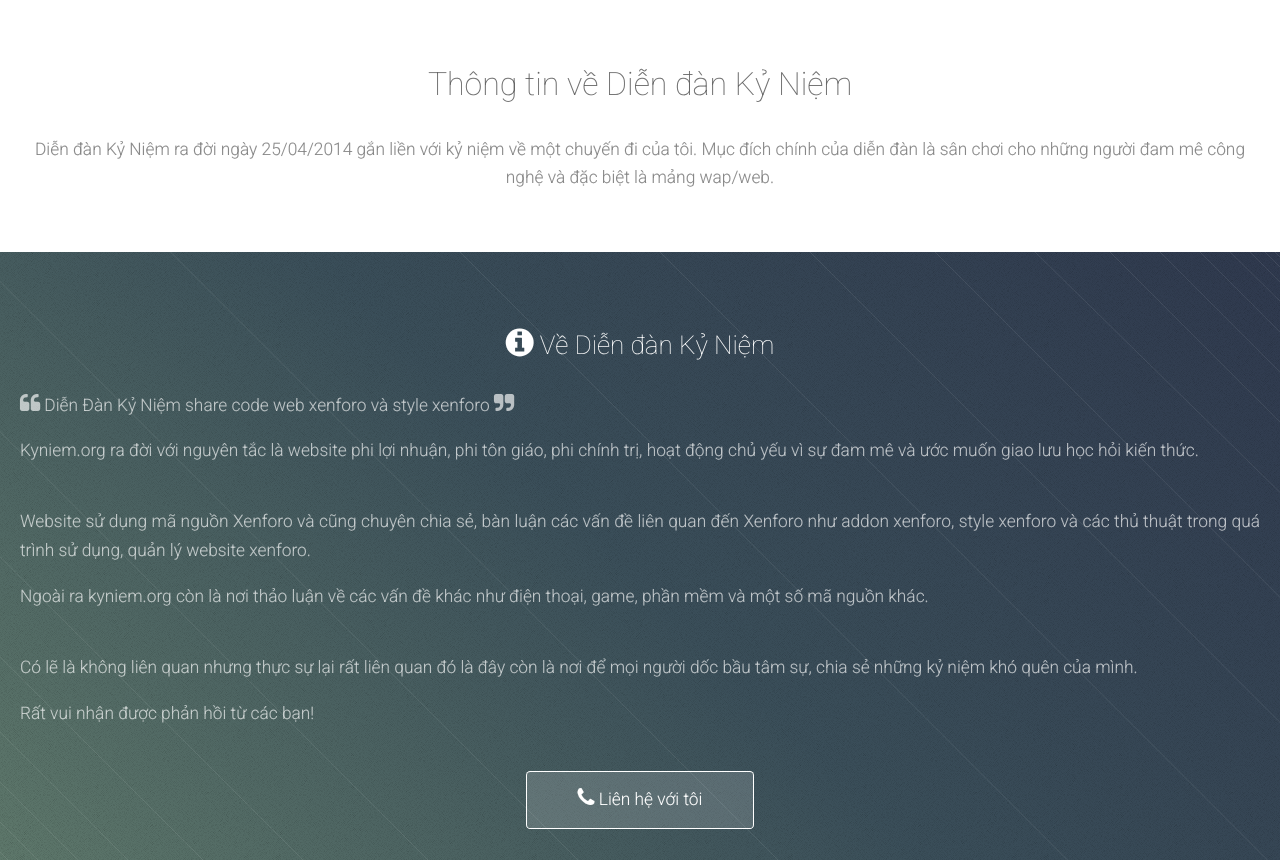
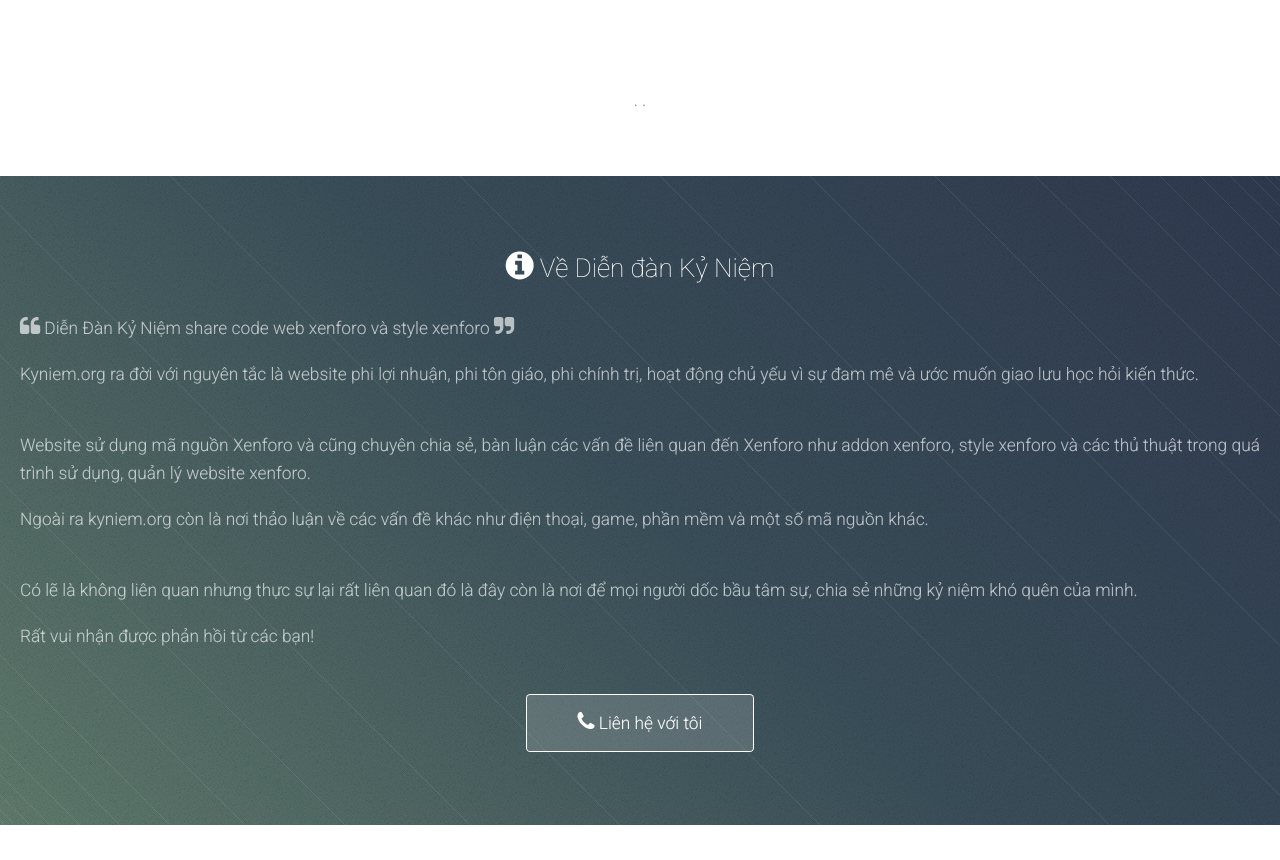
Before and after one commit to ruadoVn/vumilo-web, a plain HTML site: page index.html in a window 1280 px wide. Shown: the part 4472-5332 px from the top of the page. Drawn offline with Linux system fonts and the light colour scheme; some packages are replaced by stand-ins of ours; a script that the page names is missing.

Commit message:
Update index.html

```diff
--- a/index.html
+++ b/index.html
@@ -156,9 +156,9 @@ Thanks for visiting my site - http://ngoc.name.vn/
 			<section id="ky-niem" class="main">
 				<header>
 					<div class="container">
-						<h2>Thông tin về Diễn đàn Kỷ Niệm</h2>
-						<p>Diễn đàn Kỷ Niệm ra đời ngày 25/04/2014 gắn liền với kỷ niệm về một chuyến đi của tôi.<br/>
-                        Mục đích chính của diễn đàn là sân chơi cho những người đam mê công nghệ và đặc biệt là mảng wap/web.</p>
+						<h2></h2>
+						<p>.<br/>
+                       .</p>
 					</div>
 				</header>
 				<div class="content dark style3">
```
